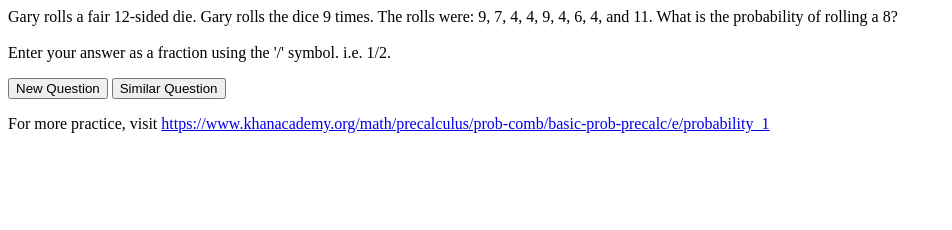
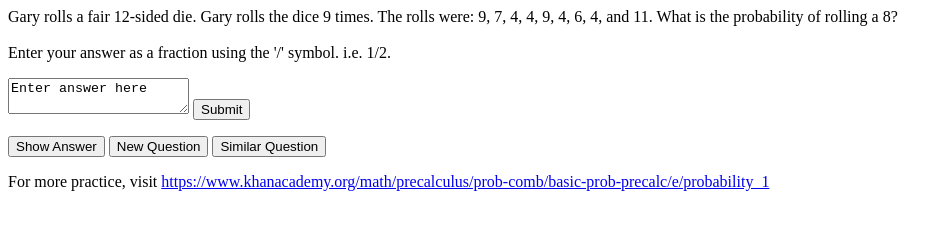
Before and after one commit to MethodsOfMath/Praxis-Core-Math-Practice, a plain HTML site: page index.htm in a window 1280 px wide. Shown: the whole page, without its empty margins (0-952 px from the left). Drawn offline with Linux system fonts and the light colour scheme.

Commit message:
Update index.htm

```diff
--- a/index.htm
+++ b/index.htm
@@ -3,20 +3,20 @@
 </title>
 <body>
 <p id="Question">Question goes here</p>
-<!--
+
   <p><textarea id="response">Enter answer here</textarea>
      <button onclick="checkAnswer()">Submit</button>
   </p>
--->
+
 
   <p>
-    <!--
+
     <button onclick="showAnswer()">Show Answer</button>
-  -->
+
      <button onclick="newQuestion()">New Question</button>
     <button onclick="sameQuestion()">Similar Question</button>
   </p>
-
+  <p id= "Answer"></p>
   <p id="Khan">For more practice visit: </p>
   <script src="script/praxis.js"></script>
 </body>
```
